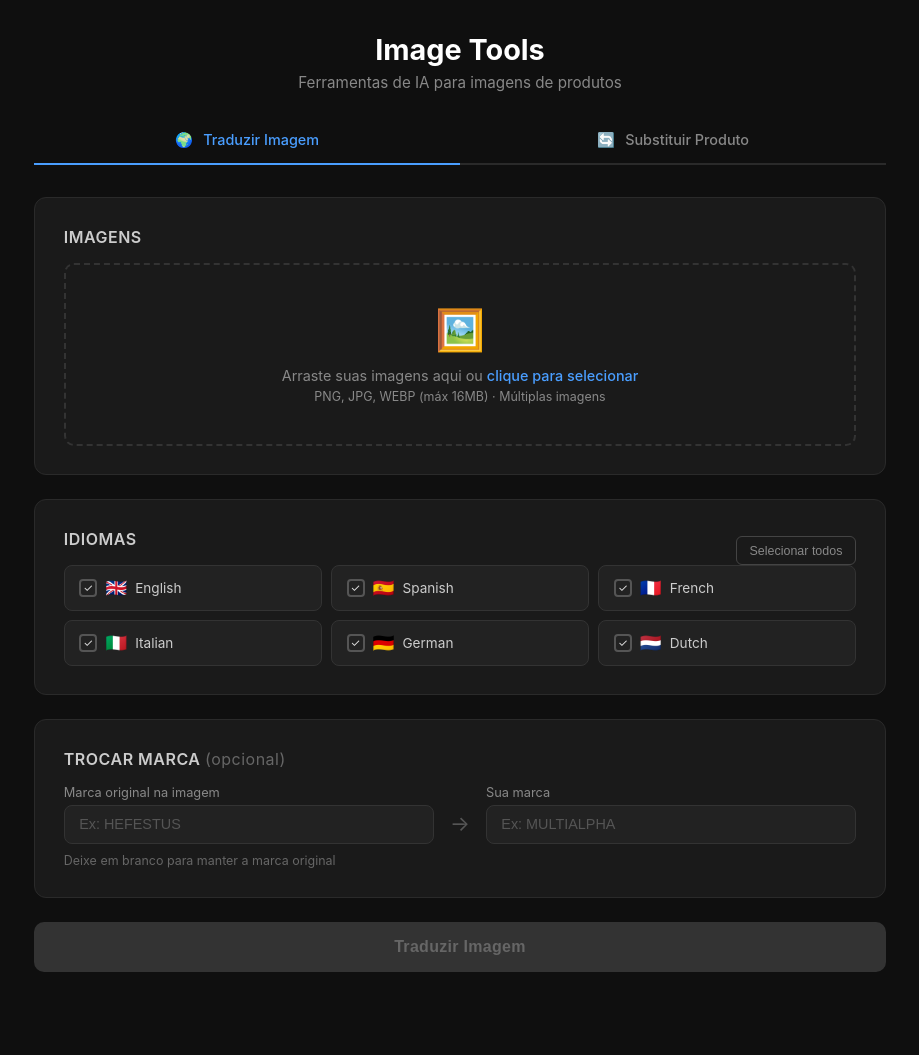
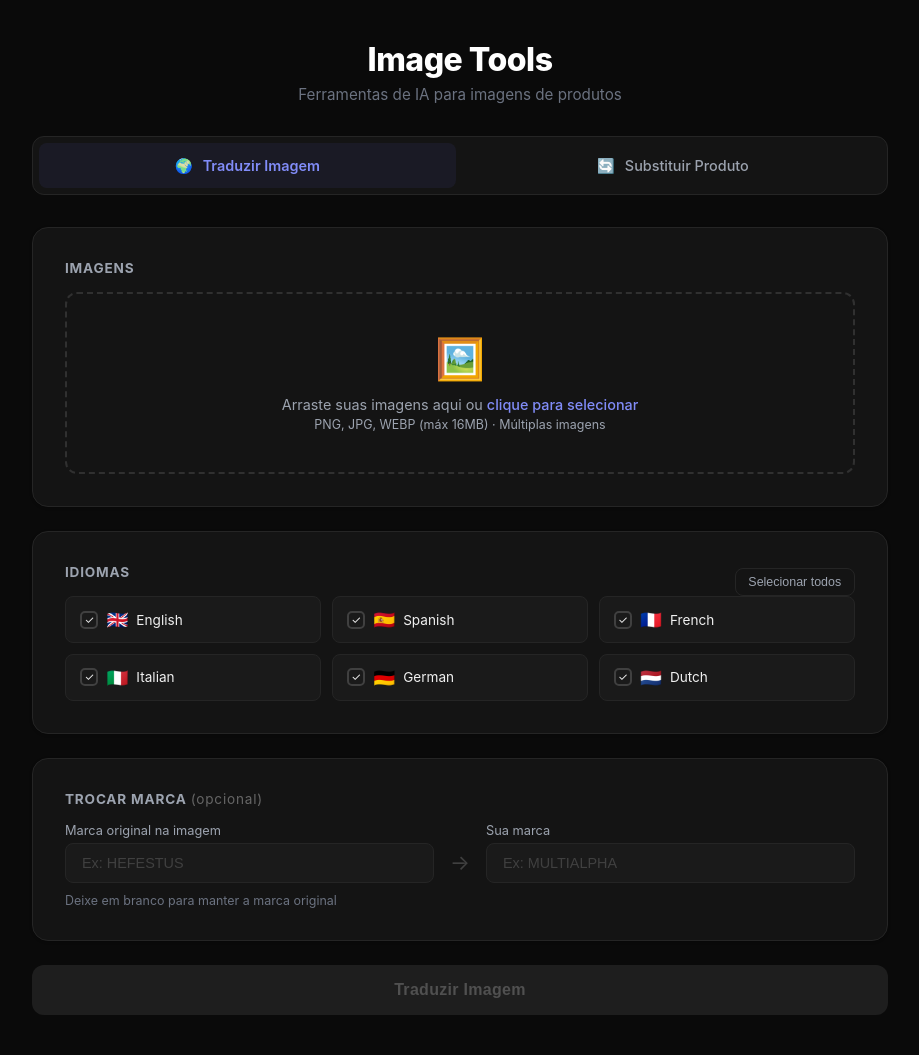
Before and after one commit to lpgaspar25/ia-foto, a Flask app: page / in a window 1280 px wide. Shown: the whole page, without its empty margins (180-1099 px from the left). Before the commit the page ends 972 px from the top, so only its background shows below. Run offline with Flask 3, Linux system fonts and the light colour scheme.

Commit message:
Redesign UI estilo Freepik dark mode - paleta indigo/roxo
Co-Authored-By: Claude Opus 4.6 <noreply@anthropic.com>

```diff
--- a/templates/index.html
+++ b/templates/index.html
@@ -5,64 +5,97 @@
     <meta name="viewport" content="width=device-width, initial-scale=1.0">
     <title>Image Tools - Tradutor & Substituidor</title>
     <style>
+        :root {
+            --bg-body: #0a0a0a;
+            --bg-card: #141414;
+            --bg-input: #1a1a1a;
+            --bg-elevated: #1e1e1e;
+            --border: #252525;
+            --border-hover: #3a3a3a;
+            --text-primary: #f0f0f0;
+            --text-secondary: #9ca3af;
+            --text-muted: #6b7280;
+            --accent: #6366f1;
+            --accent-hover: #818cf8;
+            --accent-glow: rgba(99, 102, 241, 0.25);
+            --accent-subtle: rgba(99, 102, 241, 0.08);
+            --accent2: #a855f7;
+            --accent2-hover: #c084fc;
+            --accent2-glow: rgba(168, 85, 247, 0.25);
+            --accent2-subtle: rgba(168, 85, 247, 0.08);
+            --success: #10b981;
+            --error: #ef4444;
+            --radius-sm: 8px;
+            --radius-md: 12px;
+            --radius-lg: 16px;
+            --radius-xl: 20px;
+            --transition: all 0.3s cubic-bezier(0.4, 0, 0.2, 1);
+        }
+
         * { margin: 0; padding: 0; box-sizing: border-box; }
 
         body {
             font-family: -apple-system, BlinkMacSystemFont, 'Segoe UI', Roboto, sans-serif;
-            background: #0f0f0f;
-            color: #e0e0e0;
+            background: var(--bg-body);
+            color: var(--text-primary);
             min-height: 100vh;
         }
 
         .container {
-            max-width: 900px;
+            max-width: 920px;
             margin: 0 auto;
-            padding: 2rem 1.5rem;
+            padding: 2.5rem 2rem;
         }
 
         /* Header */
         .header {
             text-align: center;
-            margin-bottom: 1.5rem;
+            margin-bottom: 2rem;
         }
         .header h1 {
-            font-size: 1.8rem;
-            font-weight: 700;
+            font-size: 2rem;
+            font-weight: 800;
             color: #fff;
             margin-bottom: 0.4rem;
+            letter-spacing: -0.5px;
         }
         .header p {
-            color: #888;
+            color: var(--text-muted);
             font-size: 0.95rem;
         }
 
         /* Tabs */
         .tabs {
             display: flex;
-            gap: 0;
+            gap: 0.5rem;
             margin-bottom: 2rem;
-            border-bottom: 2px solid #2a2a2a;
+            background: var(--bg-card);
+            border: 1px solid var(--border);
+            border-radius: var(--radius-md);
+            padding: 0.35rem;
         }
         .tab {
             flex: 1;
-            padding: 0.9rem 1rem;
+            padding: 0.85rem 1rem;
             text-align: center;
             cursor: pointer;
             font-size: 0.9rem;
             font-weight: 500;
-            color: #888;
-            border-bottom: 2px solid transparent;
-            margin-bottom: -2px;
-            transition: all 0.2s;
+            color: var(--text-secondary);
+            border: none;
+            border-radius: var(--radius-sm);
+            transition: var(--transition);
         }
-        .tab:hover { color: #ccc; }
+        .tab:hover { color: var(--text-primary); background: var(--bg-elevated); }
         .tab.active {
-            color: #4a9eff;
-            border-bottom-color: #4a9eff;
+            color: var(--accent-hover);
+            background: var(--accent-subtle);
+            font-weight: 600;
         }
         .tab.active-green {
-            color: #22c55e;
-            border-bottom-color: #22c55e;
+            color: var(--accent2-hover);
+            background: var(--accent2-subtle);
+            font-weight: 600;
         }
         .tab-icon { margin-right: 0.4rem; }
         .tab-content { display: none; }
@@ -70,42 +103,44 @@
 
         /* Card */
         .card {
-            background: #1a1a1a;
-            border: 1px solid #2a2a2a;
-            border-radius: 12px;
-            padding: 1.8rem;
+            background: var(--bg-card);
+            border: 1px solid var(--border);
+            border-radius: var(--radius-lg);
+            padding: 2rem;
             margin-bottom: 1.5rem;
+            box-shadow: 0 1px 3px rgba(0,0,0,0.2);
         }
         .card h2 {
-            font-size: 1rem;
-            font-weight: 600;
-            color: #ccc;
+            font-size: 0.85rem;
+            font-weight: 700;
+            color: var(--text-secondary);
             margin-bottom: 1rem;
             text-transform: uppercase;
-            letter-spacing: 0.5px;
+            letter-spacing: 0.8px;
         }
 
         /* Upload */
         .upload-area {
-            border: 2px dashed #333;
-            border-radius: 10px;
+            border: 2px dashed #303030;
+            border-radius: var(--radius-md);
             padding: 2.5rem;
             text-align: center;
             cursor: pointer;
-            transition: all 0.2s;
+            transition: var(--transition);
             position: relative;
         }
         .upload-area:hover, .upload-area.dragover {
-            border-color: #4a9eff;
-            background: rgba(74, 158, 255, 0.05);
+            border-color: var(--accent);
+            background: rgba(99, 102, 241, 0.04);
         }
         .upload-area.has-image {
-            border-color: #22c55e;
+            border-color: var(--success);
+            border-style: solid;
             padding: 1rem;
         }
         .upload-icon { font-size: 2.5rem; margin-bottom: 0.8rem; }
-        .upload-text { color: #888; font-size: 0.9rem; }
-        .upload-text span { color: #4a9eff; font-weight: 500; }
+        .upload-text { color: var(--text-secondary); font-size: 0.9rem; }
+        .upload-text span { color: var(--accent-hover); font-weight: 500; }
         .upload-area input { display: none; }
 
         .preview-container {
@@ -117,27 +152,28 @@
         .preview-img {
             max-width: 120px;
             max-height: 90px;
-            border-radius: 6px;
-            border: 1px solid #333;
+            border-radius: var(--radius-sm);
+            border: 1px solid var(--border);
         }
         .preview-info { flex: 1; text-align: left; }
         .preview-info .name { font-weight: 500; color: #fff; font-size: 0.9rem; }
-        .preview-info .size { color: #888; font-size: 0.8rem; margin-top: 2px; }
+        .preview-info .size { color: var(--text-secondary); font-size: 0.8rem; margin-top: 2px; }
         .preview-remove {
             background: none;
             border: none;
-            color: #888;
+            color: var(--text-secondary);
             font-size: 1.2rem;
             cursor: pointer;
             padding: 0.5rem;
+            transition: var(--transition);
         }
-        .preview-remove:hover { color: #ef4444; }
+        .preview-remove:hover { color: var(--error); }
 
         /* Idiomas */
         .idiomas-grid {
             display: grid;
             grid-template-columns: repeat(3, 1fr);
-            gap: 0.6rem;
+            gap: 0.65rem;
         }
         @media (max-width: 600px) {
             .idiomas-grid { grid-template-columns: repeat(2, 1fr); }
@@ -146,49 +182,50 @@
             display: flex;
             align-items: center;
             gap: 0.5rem;
-            padding: 0.7rem 0.9rem;
-            background: #222;
-            border: 1px solid #333;
-            border-radius: 8px;
+            padding: 0.75rem 0.9rem;
+            background: var(--bg-input);
+            border: 1px solid var(--border);
+            border-radius: var(--radius-sm);
             cursor: pointer;
-            transition: all 0.15s;
+            transition: var(--transition);
         }
-        .idioma-item:hover { border-color: #555; }
+        .idioma-item:hover { border-color: var(--border-hover); background: var(--bg-elevated); }
         .idioma-item.selected {
-            border-color: #4a9eff;
-            background: rgba(74, 158, 255, 0.1);
+            border-color: var(--accent);
+            background: var(--accent-subtle);
         }
         .idioma-item input { display: none; }
         .idioma-check {
             width: 18px; height: 18px;
-            border: 2px solid #555;
-            border-radius: 4px;
+            border: 2px solid #404040;
+            border-radius: 5px;
             display: flex;
             align-items: center;
             justify-content: center;
             font-size: 0.7rem;
-            transition: all 0.15s;
+            transition: var(--transition);
             flex-shrink: 0;
         }
         .idioma-item.selected .idioma-check {
-            background: #4a9eff;
-            border-color: #4a9eff;
+            background: var(--accent);
+            border-color: var(--accent);
             color: #fff;
         }
         .idioma-flag { font-size: 1.1rem; }
-        .idioma-name { font-size: 0.85rem; color: #ccc; }
+        .idioma-name { font-size: 0.85rem; color: var(--text-primary); }
         .select-all-btn {
             background: none;
-            border: 1px solid #444;
-            color: #888;
+            border: 1px solid var(--border);
+            color: var(--text-secondary);
             padding: 0.4rem 0.8rem;
-            border-radius: 6px;
+            border-radius: var(--radius-sm);
             font-size: 0.78rem;
             cursor: pointer;
             float: right;
             margin-top: -1.8rem;
+            transition: var(--transition);
         }
-        .select-all-btn:hover { border-color: #4a9eff; color: #4a9eff; }
+        .select-all-btn:hover { border-color: var(--accent); color: var(--accent-hover); }
 
         /* Marca */
         .marca-row {
@@ -203,51 +240,59 @@
         .marca-field label {
             display: block;
             font-size: 0.8rem;
-            color: #888;
+            color: var(--text-secondary);
             margin-bottom: 0.3rem;
         }
         .marca-field input {
             width: 100%;
-            padding: 0.65rem 0.9rem;
-            background: #222;
-            border: 1px solid #333;
-            border-radius: 8px;
+            padding: 0.7rem 1rem;
+            background: var(--bg-input);
+            border: 1px solid var(--border);
+            border-radius: var(--radius-sm);
             color: #fff;
             font-size: 0.9rem;
             outline: none;
-            transition: border-color 0.2s;
+            transition: var(--transition);
         }
-        .marca-field input:focus { border-color: #4a9eff; }
-        .marca-field input::placeholder { color: #555; }
+        .marca-field input:focus {
+            border-color: var(--accent);
+            box-shadow: 0 0 0 3px rgba(99, 102, 241, 0.1);
+        }
+        .marca-field input::placeholder { color: #404040; }
         .marca-arrow {
             font-size: 1.3rem;
-            color: #555;
+            color: #404040;
             margin-top: 1.2rem;
         }
         .marca-hint {
-            color: #666;
+            color: var(--text-muted);
             font-size: 0.78rem;
             margin-top: 0.6rem;
         }
 
-        /* Botão */
+        /* Botão Traduzir */
         .btn-traduzir {
             width: 100%;
             padding: 1rem;
-            background: linear-gradient(135deg, #4a9eff, #2563eb);
+            background: var(--accent);
             border: none;
-            border-radius: 10px;
+            border-radius: var(--radius-md);
             color: #fff;
             font-size: 1rem;
             font-weight: 600;
             cursor: pointer;
-            transition: all 0.2s;
+            transition: var(--transition);
             letter-spacing: 0.3px;
+            box-shadow: 0 2px 10px var(--accent-glow);
         }
-        .btn-traduzir:hover { transform: translateY(-1px); box-shadow: 0 4px 15px rgba(74, 158, 255, 0.3); }
+        .btn-traduzir:hover {
+            background: var(--accent-hover);
+            transform: translateY(-2px);
+            box-shadow: 0 6px 20px var(--accent-glow);
+        }
         .btn-traduzir:disabled {
-            background: #333;
-            color: #666;
+            background: #1e1e1e;
+            color: #505050;
             cursor: not-allowed;
             transform: none;
             box-shadow: none;
```
Also changed, not shown: other parts of templates/index.html (+81 -61 lines).
